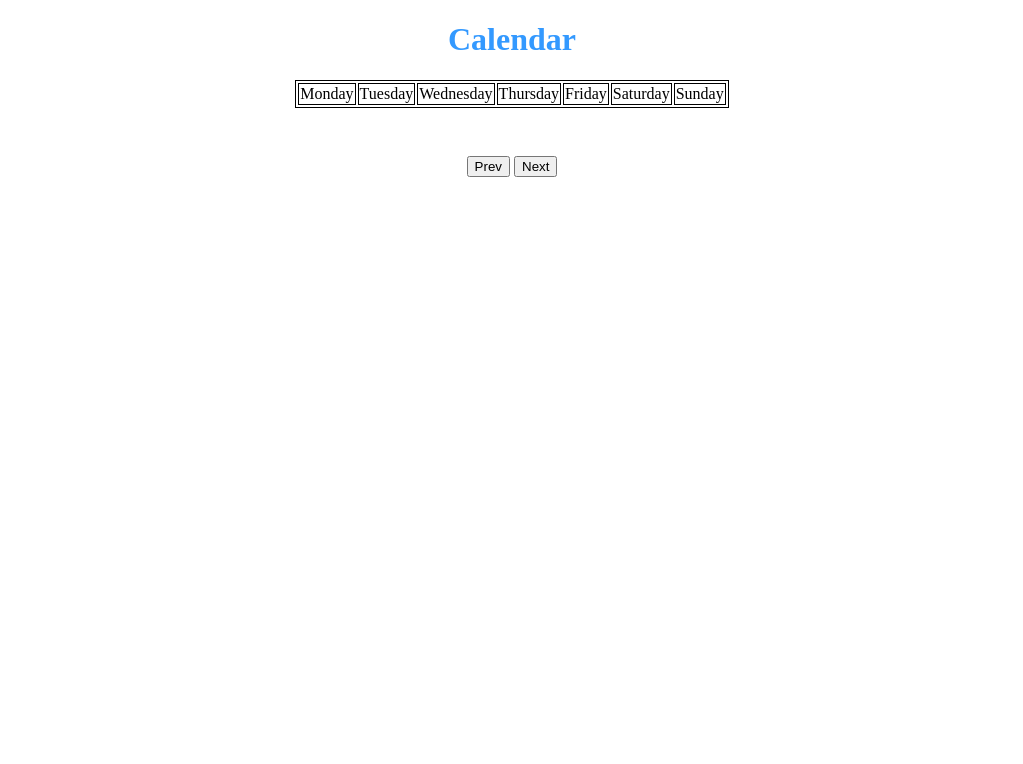
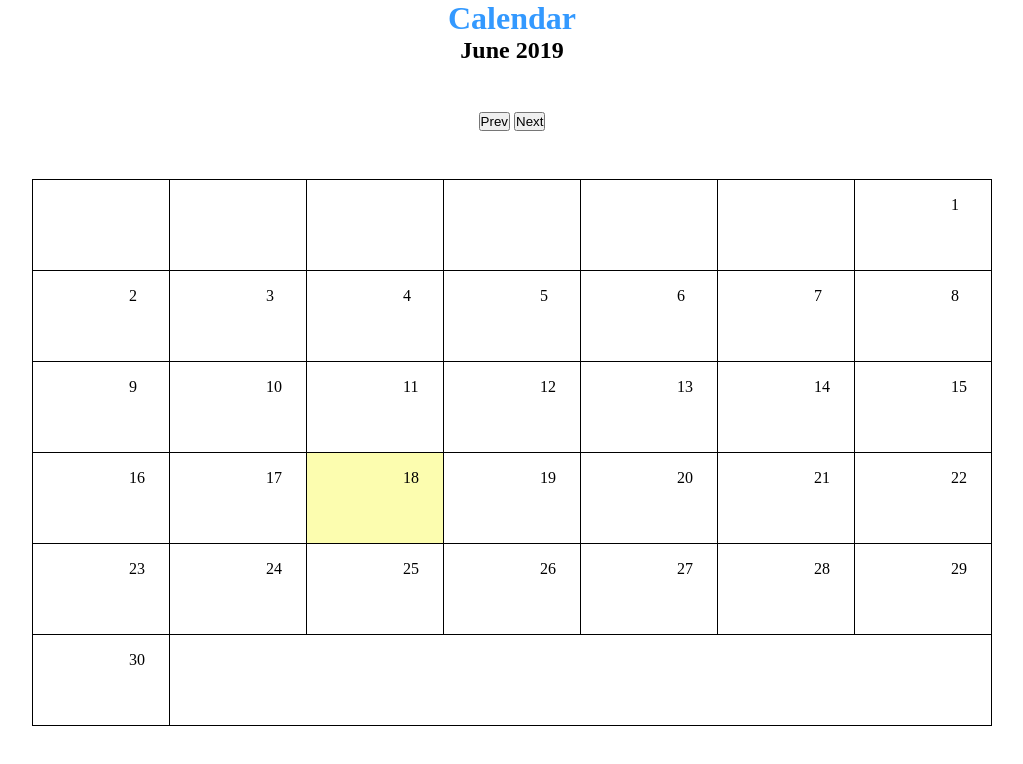
Before and after one commit to RyeRob/sockets-calendar, a website: page index.html in a window 1280 px wide. Shown: the whole page, without its empty margins (128-1151 px from the left). Drawn offline with nearby package versions, Linux system fonts and the light colour scheme; no server answers.

Commit message:
finsihed basic calendar functionality

```diff
--- a/index.html
+++ b/index.html
@@ -9,27 +9,27 @@
 </head>
 <body>
     <h1>Calendar</h1>
-    <table class="calendar">
+    <h2 id="displayDate"></h2>
+    <div class="cal-btn">
+      <button onclick="prevMonth()">Prev</button>
+      <button onclick="nextMonth()">Next</button>
+    </div>
+    <table class="calendar" id="calendar">
       <thead>
+        <td>Sunday</td>
         <td>Monday</td>
         <td>Tuesday</td>
         <td>Wednesday</td>
         <td>Thursday</td>
         <td>Friday</td>
         <td>Saturday</td>
-        <td>Sunday</td>
       </thead>
-      <tbody>
-
-      </tbody>
+      <tbody></tbody>
     </table>
-    <div class="cal-btn">
-        <button>Prev</button>
-        <button>Next</button>
-    </div>
+    <script src="/public/main.js"></script>
     <script src="/socket.io/socket.io.js"></script>
     <script>
-        var socket = io();
+      var socket = io();
     </script>
 </body>
 </html>
--- a/index.js
+++ b/index.js
@@ -1,17 +1,20 @@
-var express = require('express');
 const app = require('express')();
 const http = require('http').Server(app);
 const io = require('socket.io')(http);
+var express = require('express');
 var favicon = require('serve-favicon');
 var path = require('path');
+
 //serve favicon
 app.use(favicon(path.join(__dirname, 'favicon.ico')));
 // serve static files in public directory
 app.use('/public', express.static('public'));
+
 //serve html
 app.get('/', function(req, res){
     res.sendFile(__dirname + '/index.html');
 });
+
 //When use connects and dissconects
 io.on('connection', function(socket){
     console.log('a user has connected');
--- a/public/main.css
+++ b/public/main.css
@@ -1,12 +1,33 @@
-.calendar, td {
-  border:1px solid #000;
-  margin:0 auto;
+*{
+  box-sizing: border-box;
+  margin:0;
+  padding:0;
+}
+#calendar {
+  margin: 0 auto;
+  table-layout: fixed;
+  border-collapse: collapse;
+  border:1px #000 solid;
 }
 h1 {
   text-align:center;
   color:#3399ff;
 }
+h2 {
+  text-align:center;
+}
 .cal-btn {
   text-align:center;
-  padding-top:3rem;
+  padding:3rem;
 }
+.today {
+  background-color: rgb(252, 253, 175);
+}
+#calendar > tr > td {
+  padding: 1rem 1.5rem 3.5rem 6rem;
+  border: 1px #000 solid;
+  cursor:pointer;
+}
+#calendar > tr > td:hover {
+  background-color:#999;
+}
--- /dev/null
+++ b/public/main.js
@@ -0,0 +1,68 @@
+// help from the following sources:
+// 1 https://medium.com/@nitinpatel_20236/challenge-of-building-a-calendar-with-pure-javascript-a86f1303267d
+
+
+const today = new Date();
+let currentMonth = today.getMonth();
+let currentYear = today.getFullYear();
+const months = ['January', 'February', 'March', 'April', 'May', 'June', 'July', 'August', 'September', 'October', 'November', 'December'];
+const dateDisplay = document.getElementById('displayDate');
+
+// call function that create calendar
+showCalendar (currentMonth, currentYear);
+
+// function that creates a calendar
+function showCalendar(month, year) {
+  let firstDay = ( new Date (year, month)).getDay();
+  let daysThisMonth = 32 - new Date(year, month, 32).getDate();
+  let table = document.getElementById('calendar');
+  table.innerHTML = '';
+
+  dateDisplay.innerHTML = months[month] + ' ' + year;
+
+  let date = 1;
+  for (let i = 0; i < 6; i++){
+
+    let row = document.createElement('tr');
+
+    for (let j = 0; j < 7; j++) {
+      if (i === 0 && j < firstDay) {
+        cell = document.createElement('td');
+        cellText = document.createTextNode('');
+        cell.appendChild(cellText);
+        row.appendChild(cell);
+      }
+      else if (date > daysThisMonth) {
+        break;
+      }
+      else {
+        let cell = document.createElement('td');
+        let cellText = document.createTextNode(date);
+        cell.addEventListener('click',function(){
+          let cellDate = cell.innerHTML;
+          alert(cellDate);
+        });
+        if (date === today.getDate() && year === today.getFullYear() && month === today.getMonth()) {
+          cell.classList.add('today');
+        }
+        cell.classList.add('cell');
+        cell.appendChild(cellText);
+        row.appendChild(cell);
+        date++;
+      }
+    }
+    table.appendChild(row);
+  }
+}
+
+function nextMonth() {
+  currentYear = (currentMonth === 11) ? currentYear + 1 : currentYear;
+  currentMonth = (currentMonth + 1) % 12;
+  showCalendar(currentMonth, currentYear);
+}
+
+function prevMonth() {
+  currentYear = (currentMonth === 0) ? currentYear - 1 : currentYear;
+  currentMonth = (currentMonth === 0) ? 11 : currentMonth - 1;
+  showCalendar(currentMonth, currentYear);
+}
```
